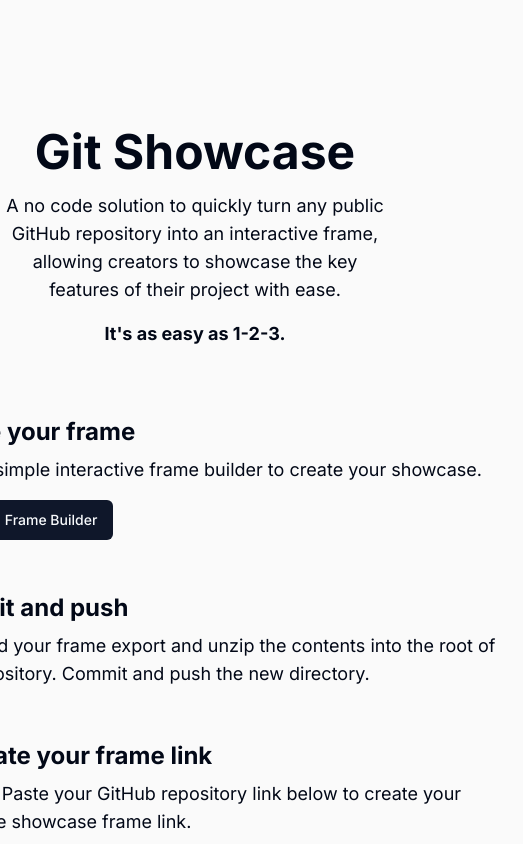
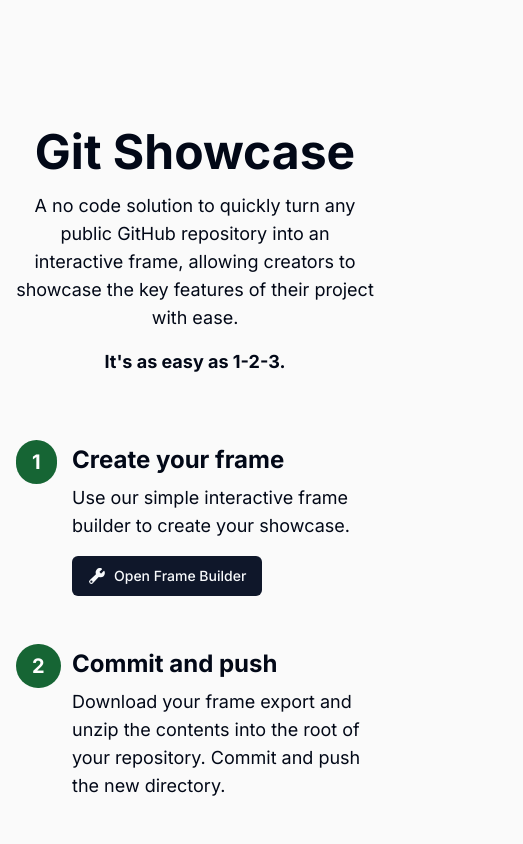
Before and after one commit to 0xbarbs/showcase, a Next.js app: page / in a window 390 px wide. Shown: the top 844 px of the page, 523 px wide, since content can reach past the window. Built offline with nearby package versions, Linux system fonts and the light colour scheme.

Commit message:
feat: added responsive styles to the homepage

```diff
--- a/app/page.tsx
+++ b/app/page.tsx
@@ -5,7 +5,7 @@
 
 export default function Home() {
   return (
-    <main className="min-w-screen min-h-screen flex justify-center items-center flex-col py-32">
+    <main className="min-w-screen min-h-screen flex justify-center items-center flex-col py-32 px-4">
       <h1 className="text-5xl font-bold">Git Showcase</h1>
       <p className="text-center max-w-[700px] mt-4 text-lg">
         A no code solution to quickly turn any public GitHub repository into an interactive frame, allowing creators to
@@ -16,7 +16,7 @@
       <section className="mt-16 pl-14 relative">
         <div className="absolute left-0 bg-green-800 text-white py-2 px-4 rounded-full text-xl font-bold">1</div>
 
-        <h2 className="mt-1 text-2xl w-[600px] font-bold">Create your frame</h2>
+        <h2 className="mt-1 text-2xl max-w-[600px] md:w-full font-bold">Create your frame</h2>
         <p className="text-lg mt-2">Use our simple interactive frame builder to create your showcase.</p>
 
         <Link href="/create" target="_blank" rel="noopener">
@@ -26,14 +26,14 @@
       <section className="mt-12 pl-14 relative">
         <div className="absolute left-0 bg-green-800 text-white py-2 px-4 rounded-full text-xl font-bold">2</div>
 
-        <h2 className="mt-1 text-2xl w-[600px] font-bold">Commit and push</h2>
+        <h2 className="mt-1 text-2xl max-w-[600px] md:w-full font-bold">Commit and push</h2>
         <p className="text-lg mt-2 max-w-[600px]">Download your frame export and unzip the contents into the root of
           your repository. Commit and push the new directory.</p>
       </section>
       <section className="mt-12 pl-14 relative">
         <div className="absolute left-0 bg-green-800 text-white py-2 px-4 rounded-full text-xl font-bold">2</div>
 
-        <h2 className="mt-1 text-2xl w-[600px] font-bold">Generate your frame link</h2>
+        <h2 className="mt-1 text-2xl max-w-[600px] md:w-full font-bold">Generate your frame link</h2>
         <p className="text-lg mt-2 max-w-[600px]">That's it! Paste your GitHub repository link below to create your shareable showcase frame link.</p>
 
         <LinkGenerator />
--- a/tailwind.config.ts
+++ b/tailwind.config.ts
@@ -14,6 +14,9 @@
       center: true,
       padding: "2rem",
       screens: {
+        'sm': '640px',
+        'md': '768px',
+        'lg': '1024px',
         "2xl": "1400px",
       },
     },
```
